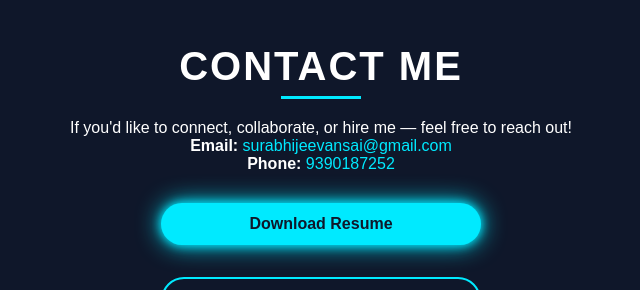
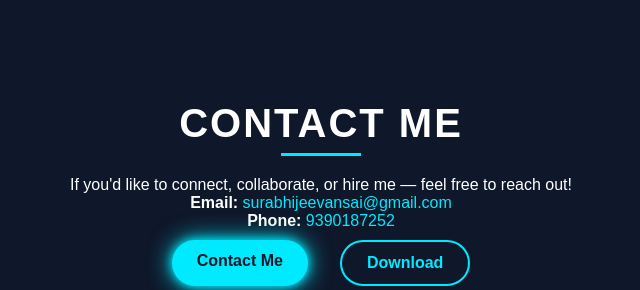
Before and after one commit to Jeevan-2000-18-06/MyPortfolioWebsite, a plain HTML site: page index.html in a window 1280 px wide. Shown: the part 4177-4467 px from the top of the page, without its empty margins (319-959 px from the left). Drawn offline with Linux system fonts and the light colour scheme.

Commit message:
css changes

```diff
--- a/index.html
+++ b/index.html
@@ -163,9 +163,9 @@
             <p><strong>Phone:</strong> <a href="tel:9390187252">9390187252</a></p>
         </div>
 
-        <div class="contact-buttons">
-            <a href="Surabhi-Jeevansai.pdf" download class="btn">Download Resume</a>
-            <a href="#home" class="btn-outline">Back to Top</a>
+        <div class="cta-row">
+            <a href="#contact" class="btn">Contact Me</a>
+            <a id="downloadBtn" href="Surabhi-Jeevansai.pdf" class="btn-outline">Download</a>
         </div>
 
         <!-- Optional Social Icons -->
```
